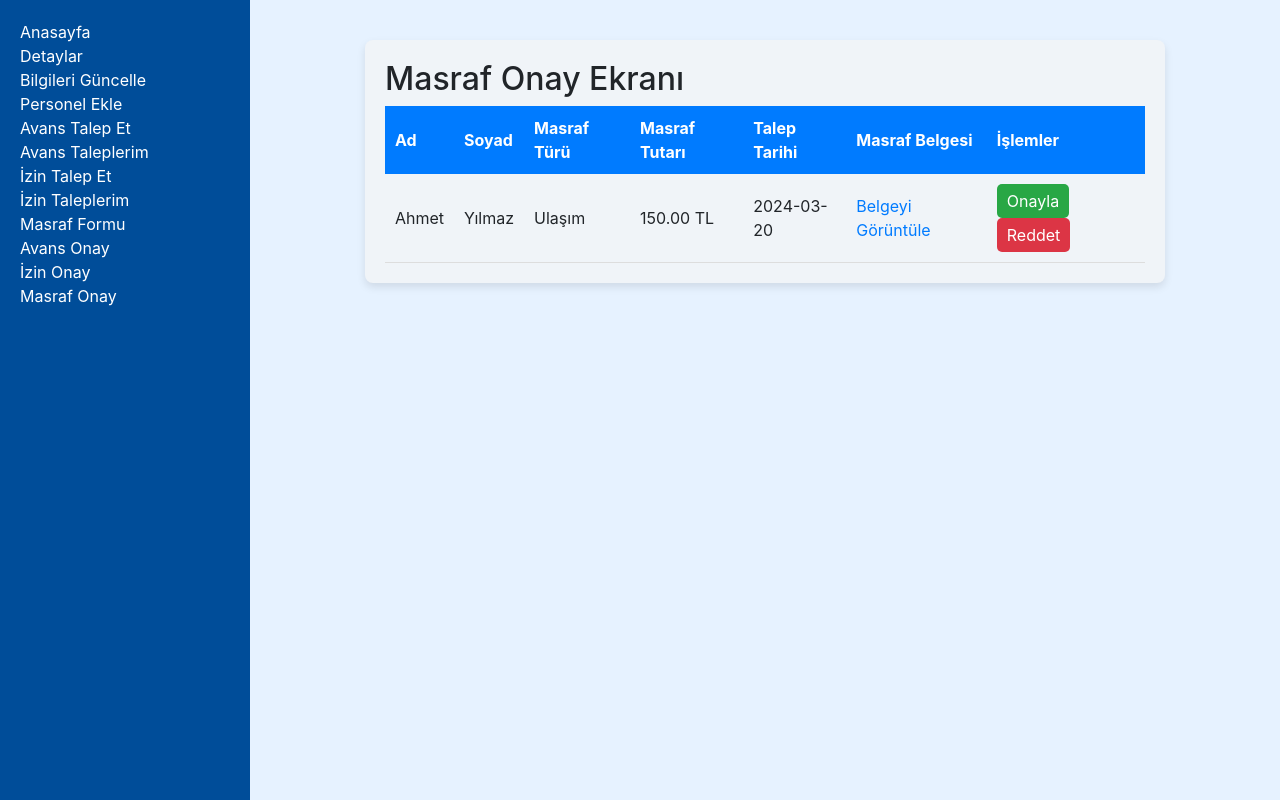
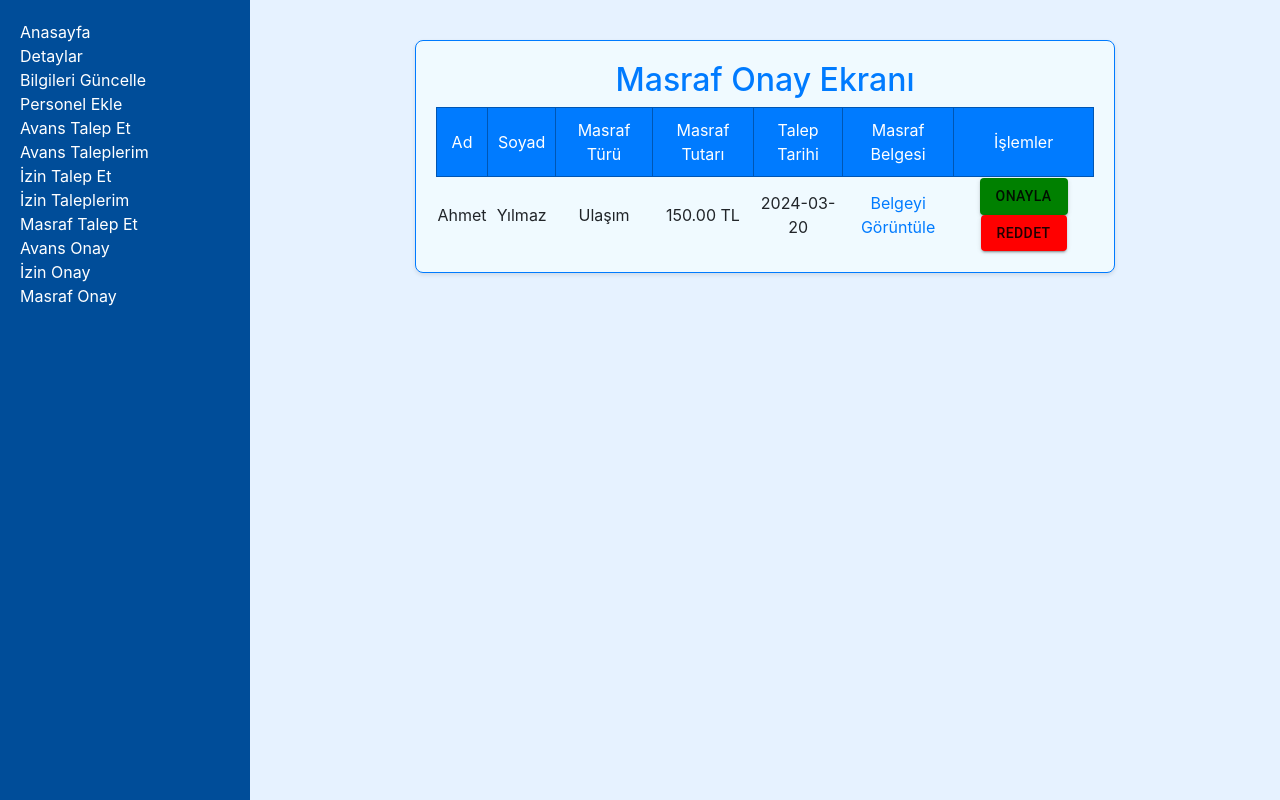
Before and after one commit to Esudekarakus/HumanResourcesFrontEndProject, a React (Vite) app: page /expensescreen in a window 1280 px wide. Built offline with nearby package versions, Linux system fonts and the light colour scheme.

Commit message:
Sayfa düzenlemeleri yapıldı - Personel ekle şirket bilgisi güncellendi

```diff
--- a/src/components/Employeer/ApproveRejectTable.jsx
+++ b/src/components/Employeer/ApproveRejectTable.jsx
@@ -2,21 +2,41 @@ import React, { useState, useEffect } from 'react';
 import { Card, CardContent, Typography, Table, TableBody, TableCell, TableHead, TableRow, Button, makeStyles } from '@material-ui/core';
 import { getAdvanceWithEmployee } from '../../service/AdvanceService';
 
-const useStyles = makeStyles({
+const styles = {
   card: {
-    margin: '20px',
-    backgroundColor: '#bbdefb',
+    backgroundColor: '#f0faff', // Açık mavi arka plan
+    border: '1px solid #007bff', // Mavi çerçeve
+    borderRadius: '8px',
+    padding: '20px',
+    maxWidth: '700px',
+    margin: '20px auto',
+    boxShadow: '0 2px 4px rgba(0, 0, 0, 0.1)',
+  },
+  header: {
+    color: '#007bff',
+    textAlign: 'center',
+    marginBottom: '20px',
   },
   table: {
-    minWidth: 650,
+    width: '100%',
+    borderCollapse: 'collapse',
+
   },
-  button: {
-    margin: '5px'
+  th: {
+    backgroundColor: '#007bff',
+    color: 'white',
+    padding: '10px',
+    border: '1px solid #0056b3',
+
+  },
+  td: {
+    padding: '8px',
+    border: '1px solid #007bff',
+    textAlign: 'center',
   }
-})
+};
 
 function ApproveRejectTable() {
-  const classes = useStyles();
   const [requests, setRequests] = useState([]);
 
   useEffect(() => {
@@ -44,35 +64,34 @@ function ApproveRejectTable() {
   };
 
   return (
-    <Card className={classes.card}>
-      <CardContent>
-        <Typography color="textSecondary" gutterBottom>
+    <div style={styles.card}>
+        <h2 style={styles.header}>
           Avans Talep Onay Ekranı
-        </Typography>
-        <Table className={classes.table} aria-label="simple table">
-          <TableHead>
-            <TableRow>
-              <TableCell>Ad</TableCell>
-              <TableCell>Soyad</TableCell>
-              <TableCell>Talep Tutarı</TableCell>
-              <TableCell>Talep Tarihi</TableCell>
-              <TableCell>Talep Türü</TableCell>
-              <TableCell align="center">İşlemler</TableCell>
-            </TableRow>
-          </TableHead>
-          <TableBody>
+        </h2>
+        <table style={styles.table}>
+          <thead>
+            <tr>
+              <th style={styles.th}>Ad</th>
+              <th style={styles.th}>Soyad</th>
+              <th style={styles.th}>Talep Tutarı</th>
+              <th style={styles.th}>Talep Tarihi</th>
+              <th style={styles.th}>Talep Türü</th>
+              <th style={styles.th} align="center">İşlemler</th>
+            </tr>
+          </thead>
+          <tbody>
             {requests.length > 0 ? (
               requests.map((request) => (
-                <TableRow key={request.id}>
-                  <TableCell component="th" scope="row">
+                <tr key={request.id}>
+                  <td component="th" scope="row">
                     {request.employeeName}
-                  </TableCell>
-                  <TableCell>{request.employeeLastName}</TableCell>
-                  <TableCell>{request.amount}</TableCell>
-                  <TableCell>{request.createdDate}</TableCell>
-                  <TableCell>{request.advanceType}</TableCell>
-                  <TableCell align="center">
-                    <Button
+                  </td>
+                  <td>{request.employeeLastName}</td>
+                  <td>{request.amount}</td>
+                  <td>{request.createdDate}</td>
+                  <td>{request.advanceType}</td>
+                  <td align="center">
+                    <Button style={{backgroundColor:"green"}}
                       variant="contained"
                       color="primary"
                       className={classes.button}
@@ -80,7 +99,7 @@ function ApproveRejectTable() {
                     >
                       Onayla
                     </Button>
-                    <Button
+                    <Button style={{backgroundColor:"red"}}
                       variant="contained"
                       color="secondary"
                       className={classes.button}
@@ -88,18 +107,17 @@ function ApproveRejectTable() {
                     >
                       Reddet
                     </Button>
-                  </TableCell>
-                </TableRow>
+                  </td>
+                </tr>
               ))
             ) : (
-              <TableRow>
-                <TableCell colSpan={6} align="center">Veri yükleniyor...</TableCell>
-              </TableRow>
+              <tr>
+                <td colSpan={6} align="center">Veri yükleniyor...</td>
+              </tr>
             )}
-          </TableBody>
-        </Table>
-      </CardContent>
-    </Card>
+          </tbody>
+        </table>
+    </div>
   );
 }
 
--- a/src/components/Employeer/ExpenseScreen.jsx
+++ b/src/components/Employeer/ExpenseScreen.jsx
@@ -1,4 +1,6 @@
+
 import React, { useState } from 'react';
+import {Button} from '@material-ui/core';
 
 const initialExpenses = [
   // Başlangıç verileri
@@ -18,13 +20,21 @@ function ExpenseScreen() {
   const [expenses] = useState(initialExpenses);
 
   const styles = {
-    expenseScreen: {
-      backgroundColor: '#f0f4f8',
+    card: {
+      backgroundColor: '#f0faff', // Açık mavi arka plan
+      border: '1px solid #007bff', // Mavi çerçeve
+      borderRadius: '8px',
       padding: '20px',
-      borderRadius: '8px',
-      boxShadow: '0 4px 8px rgba(0, 0, 0, 0.1)',
-      maxWidth: '800px',
+      maxWidth: '700px',
       margin: '20px auto',
+      boxShadow: '0 2px 4px rgba(0, 0, 0, 0.1)',
+
+      textAlign:'center'
+    },
+    header: {
+      color: '#007bff',
+      textAlign: 'center',
+      marginBottom: '20px',
     },
     table: {
       width: '100%',
@@ -32,66 +42,60 @@ function ExpenseScreen() {
     },
     th: {
       backgroundColor: '#007bff',
-      color: '#ffffff',
+      color: 'white',
       padding: '10px',
-      textAlign: 'left',
+      border: '1px solid #0056b3',
     },
     td: {
-      padding: '10px',
-      borderBottom: '1px solid #dddddd',
-    },
-    button: {
-      marginRight: '5px',
-      padding: '5px 10px',
-      border: 'none',
-      borderRadius: '5px',
-      cursor: 'pointer',
-    },
-    approveBtn: {
-      backgroundColor: '#28a745',
-      color: '#ffffff',
-    },
-    rejectBtn: {
-      backgroundColor: '#dc3545',
-      color: '#ffffff',
-    },
-    link: {
-      color: '#007bff',
-      textDecoration: 'none',
-    },
+      padding: '8px',
+      border: '1px solid #007bff',
+      textAlign: 'center',
+    }
   };
 
   return (
-<div style={styles.expenseScreen}>
-<h2>Masraf Onay Ekranı</h2>
+<div style={styles.card}>
+<h2 style={{color:'#007bff'}}>Masraf Onay Ekranı</h2>
 <table style={styles.table}>
 <thead>
 <tr>
-<th style={styles.th}>Ad</th>
-<th style={styles.th}>Soyad</th>
-<th style={styles.th}>Masraf Türü</th>
-<th style={styles.th}>Masraf Tutarı</th>
-<th style={styles.th}>Talep Tarihi</th>
-<th style={styles.th}>Masraf Belgesi</th>
-<th style={styles.th}>İşlemler</th>
+<td style={styles.th}>Ad</td>
+<td style={styles.th}>Soyad</td>
+<td style={styles.th}>Masraf Türü</td>
+<td style={styles.th}>Masraf Tutarı</td>
+<td style={styles.th}>Talep Tarihi</td>
+<td style={styles.th}>Masraf Belgesi</td>
+<td style={styles.th}>İşlemler</td>
 </tr>
 </thead>
 <tbody>
           {expenses.map((expense) => (
 <tr key={expense.id}>
-<td style={styles.td}>{expense.ad}</td>
-<td style={styles.td}>{expense.soyad}</td>
-<td style={styles.td}>{expense.masrafTuru}</td>
-<td style={styles.td}>{expense.masrafTutari}</td>
-<td style={styles.td}>{expense.talepTarihi}</td>
-<td style={styles.td}>
+<td >{expense.ad}</td>
+<td >{expense.soyad}</td>
+<td >{expense.masrafTuru}</td>
+<td >{expense.masrafTutari}</td>
+<td >{expense.talepTarihi}</td>
+<td >
 <a style={styles.link} href={`/documents/${expense.masrafBelgesi}`} target="_blank" rel="noopener noreferrer">
                   Belgeyi Görüntüle
 </a>
 </td>
-<td style={styles.td}>
-<button style={{...styles.button, ...styles.approveBtn}}>Onayla</button>
-<button style={{...styles.button, ...styles.rejectBtn}}>Reddet</button>
+<td align='center'>
+<Button style={{backgroundColor:"green"}}
+                    variant="contained"
+                    className={`${expense.button} ${expense.approveButton}`}
+                    onClick={() => handleApprove(expense.id)}
+                  >
+                    Onayla
+                  </Button>
+                  <Button style={{backgroundColor:"red"}}
+                    variant="contained"
+                    className={`${expense.button} ${expense.rejectButton}`}
+                    onClick={() => handleReject(expense.id)}
+                  >
+                    Reddet
+                  </Button>
 </td>
 </tr>
           ))}
--- a/src/components/Employeer/LeaveApprovalScreen.jsx
+++ b/src/components/Employeer/LeaveApprovalScreen.jsx
@@ -1,45 +1,57 @@
+
 import React, { useState, useEffect } from 'react';
-import {
-  Card,
-  CardContent,
-  Typography,
-  Table,
-  TableBody,
-  TableCell,
-  TableHead,
-  TableRow,
-  Button,
-  makeStyles
-} from '@material-ui/core';
+import {Button} from '@material-ui/core';
 import { getLeaveWithEmployee } from '../../service/LeaveService';
 
-const useStyles = makeStyles({
+const initialLeave = [
+  {
+    id:3,
+    employeeName: "x",
+    employeeLastName: "as",
+    numberOfDays: "1",
+    description: "s",
+    type: "Yıllık İzin",
+    leaveDate: "22.02.2222",
+    dueDate: "23.02.2222"
+  },
+];
+
+
+
+const styles = {
   card: {
-    margin: '20px',
-    backgroundColor: '#bbdefb',
+    backgroundColor: '#f0faff', // Açık mavi arka plan
+    border: '1px solid #007bff', // Mavi çerçeve
+    borderRadius: '8px',
+    padding: '20px',
+    maxWidth: '700px',
+    margin: '20px auto',
+    boxShadow: '0 2px 4px rgba(0, 0, 0, 0.1)',
+
+    textAlign:'center'
+  },
+  header: {
+    color: '#007bff',
+    textAlign: 'center',
+    marginBottom: '20px',
   },
   table: {
-    minWidth: 650,
+    width: '100%',
+    borderCollapse: 'collapse',
   },
-  button: {
-    margin: '5px',
+  th: {
+    backgroundColor: '#007bff',
+    color: 'white',
+    padding: '10px',
+    border: '1px solid #0056b3',
   },
-  approveButton: {
-    backgroundColor: '#4caf50',
-    '&:hover': {
-      backgroundColor: '#388e3c',
-    },
-  },
-  rejectButton: {
-    backgroundColor: '#f44336',
-    '&:hover': {
-      backgroundColor: '#d32f2f',
-    },
+  td: {
+    padding: '8px',
+    border: '1px solid #007bff',
+    textAlign: 'center',
   }
-});
-
+};
 function LeaveApprovalScreen() {
-  const classes = useStyles();
   const [leaveRequests, setLeaveRequests] = useState([]);
 
   useEffect(() => {
@@ -67,56 +79,54 @@ function LeaveApprovalScreen() {
   };
 
   return (
-    <Card className={classes.card}>
-      <CardContent>
-        <Typography color="textSecondary" gutterBottom>
-          Yıllık İzin Onay Ekranı
-        </Typography>
-        <Table className={classes.table} aria-label="simple table">
-          <TableHead>
-            <TableRow>
-              <TableCell>Ad</TableCell>
-              <TableCell>Soyad</TableCell>
-              <TableCell>Talep Edilen Gün Sayısı</TableCell>
-              <TableCell>Açıklama</TableCell>
-              <TableCell>Talep Türü</TableCell>
-              <TableCell>İzin Başlangıç Tarihi</TableCell>
-              <TableCell>İzin Bitiş Tarihi</TableCell>
-              <TableCell align="center">İşlemler</TableCell>
-            </TableRow>
-          </TableHead>
-          <TableBody>
+    <div style={styles.card}>
+        <h2 style={{color:'#007bff',textAlign:'center'}}>
+          İzin Onay Ekranı
+        </h2>
+        <table style={styles.table}>
+          <thead>
+            <tr>
+              <td style={styles.th}>Ad</td>
+              <td style={styles.th}>Soyad</td>
+              <td style={styles.th}>Talep Edilen Gün Sayısı</td>
+              <td style={styles.th}>Açıklama</td>
+              <td style={styles.th}>Talep Türü</td>
+              <td style={styles.th}>İzin Başlangıç Tarihi</td>
+              <td style={styles.th}>İzin Bitiş Tarihi</td>
+              <td style={styles.th} align="center">İşlemler</td>
+            </tr>
+          </thead>
+          <tbody>
             {leaveRequests.map((request) => (
-              <TableRow key={request.id}>
-                <TableCell>{request.employeeName}</TableCell>
-                <TableCell>{request.employeeLastName}</TableCell>
-                <TableCell>{request.numberOfDays}</TableCell>
-                <TableCell>{request.description}</TableCell>
-                <TableCell>{request.type}</TableCell>
-                <TableCell>{request.leaveDate}</TableCell>
-                <TableCell>{request.dueDate}</TableCell>
-                <TableCell align="center">
-                  <Button
+              <tr key={request.id}>
+                <td>{request.employeeName}</td>
+                <td>{request.employeeLastName}</td>
+                <td>{request.numberOfDays}</td>
+                <td>{request.description}</td>
+                <td>{request.type}</td>
+                <td>{request.leaveDate}</td>
+                <td>{request.dueDate}</td>
+                <td align="center">
+                  <Button style={{backgroundColor:"green"}}
                     variant="contained"
                     className={`${classes.button} ${classes.approveButton}`}
                     onClick={() => handleApprove(request.id)}
                   >
                     Onayla
                   </Button>
-                  <Button
+                  <Button style={{backgroundColor:"red"}}
                     variant="contained"
                     className={`${classes.button} ${classes.rejectButton}`}
                     onClick={() => handleReject(request.id)}
                   >
                     Reddet
                   </Button>
-                </TableCell>
-              </TableRow>
+                </td>
+              </tr>
             ))}
-          </TableBody>
-        </Table>
-      </CardContent>
-    </Card>
+          </tbody>
+        </table>
+    </div>
   );
 }
 
--- a/src/components/Personel/AdvanceList.jsx
+++ b/src/components/Personel/AdvanceList.jsx
@@ -52,7 +52,7 @@ const AdvanceRequestsList = () => {
 
   return (
     <div style={styles.card}>
-      <h2 style={styles.header}>Advance Taleplerim</h2>
+      <h2 style={styles.header}>Avans Taleplerim</h2>
       <table style={styles.table}>
         <thead>
           <tr>
--- a/src/components/Personel/ExpenseForm.jsx
+++ b/src/components/Personel/ExpenseForm.jsx
@@ -3,30 +3,58 @@ import { Paper, Table, TableBody, TableCell, TableContainer, TableHead, TableRow
 import { AttachFile as AttachFileIcon } from '@material-ui/icons';
 import { makeStyles } from '@material-ui/core/styles';
 
-const useStyles = makeStyles((theme) => ({
-  formContainer: {
-    margin: theme.spacing(2),
-    padding: theme.spacing(2),
-    backgroundColor: '#e3f2fd',
+const styles = {
+  card: {
+    backgroundColor: '#f0faff', // Açık mavi arka plan
+    border: '1px solid #007bff', // Mavi çerçeve
+    borderRadius: '8px',
+    padding: '20px',
+    maxWidth: '500px',
+    margin: '20px auto',
+    boxShadow: '0 2px 4px rgba(0, 0, 0, 0.1)',
   },
-  tableContainer: {
-    marginTop: theme.spacing(2),
+  header: {
+    color: '#007bff', // Mavi başlık metni
+    textAlign: 'center',
+    marginBottom: '20px',
   },
-  fileInput: {
-    display: 'none',
+  formGroup: {
+    marginBottom: '15px',
+  },
+  label: {
+    display: 'block',
+    marginBottom: '5px',
+    color: '#0056b3', // Daha koyu mavi metin
+  },
+  input: {
+    width: '100%',
+    padding: '8px',
+    margin: '0 0 10px 0',
+    borderRadius: '4px',
+    border: '1px solid #007bff',
+  },
+  select: {
+    width: '100%',
+    padding: '8px',
+    borderRadius: '4px',
+    border: '1px solid #007bff',
+    marginBottom: '10px',
   },
   submitButton: {
-    marginTop: theme.spacing(2),
+    backgroundColor: '#007bff', // Mavi buton
+    color: 'white',
+    padding: '10px 15px',
+    border: 'none',
+    borderRadius: '4px',
+    cursor: 'pointer',
   },
-  paper: {
-    padding: theme.spacing(2),
-    color: theme.palette.text.secondary,
-    backgroundColor: '#bbdefb',
+  errorMessage: {
+    color: 'red',
+    marginBottom: '15px',
   },
-}));
+};
 
 function ExpenseForm() {
-  const classes = useStyles();
   const [expenses, setExpenses] = useState([]);
   const [expenseType, setExpenseType] = useState('');
   const [amount, setAmount] = useState('');
@@ -53,50 +81,62 @@ function ExpenseForm() {
   };
 
   return (
-<div>
-<Paper className={classes.formContainer}>
-<Typography variant="h6">Harcama Talep Formu</Typography>
+<div style={styles.card}>
 <form onSubmit={handleSubmit}>
-<TextField label="Harcama Türü" value={expenseType} onChange={(e) => setExpenseType(e.target.value)} fullWidth margin="normal" />
-<TextField label="Tutar" value={amount} onChange={(e) => setAmount(e.target.value)} fullWidth margin="normal" InputProps={{
+<h2 style={styles.header}>Masraf Talep Formu</h2>
+
+<div style={styles.formGroup}>
+   <label style={styles.label}>Masraf Türü:</label>
+   <input value={expenseType} onChange={(e) => setExpenseType(e.target.value)} fullWidth margin="normal" />
+</div>
+
+<div style={styles.formGroup}>
+<label style={styles.label}>Tutar:</label>
+<input value={amount} onChange={(e) => setAmount(e.target.value)} fullWidth margin="normal" InputProps={{
             endAdornment: <InputAdornment position="end">TL</InputAdornment>,
           }} />
-<TextField label="Para Birimi" value={currency} onChange={(e) => setCurrency(e.target.value)} fullWidth margin="normal" />
-<input accept=".pdf,.xls,.xlsx" className={classes.fileInput} id="contained-button-file" multiple type="file" onChange={handleFileChange} />
-<label htmlFor="contained-button-file">
-<Button variant="contained" color="default" component="span" startIcon={<AttachFileIcon />}>
+</div>
+
+<div style={styles.formGroup}>
+<label style={styles.label}>Para Birimi:</label>
+
+<input value={currency} onChange={(e) => setCurrency(e.target.value)} fullWidth margin="normal" />
+
+</div>
+<input accept=".pdf,.xls,.xlsx" className={styles.AttachFile} id="contained-button-file" multiple type="file" onChange={handleFileChange} />
+ <br />
+{/* <label >
+<Button variant="contained" color="default" component="span" startIcon={<AttachFileIcon />} multiple type="file" onChange={handleFileChange} accept=".pdf,.xls,.xlsx">
               Dosya Ekle
 </Button>
-</label>
-<Button type="submit" variant="contained" color="primary" className={classes.submitButton}>
+</label> */}
+<br />
+<Button type="submit" variant="contained" color="primary" className={styles.submitButton}>
             Talep Ekle
 </Button>
 </form>
-</Paper>
-<TableContainer component={Paper} className={classes.tableContainer}>
-<Table>
-<TableHead>
-<TableRow>
-<TableCell>Harcama Türü</TableCell>
-<TableCell align="right">Tutar</TableCell>
-<TableCell align="right">Para Birimi</TableCell>
-<TableCell align="right">Dosya</TableCell>
-</TableRow>
-</TableHead>
-<TableBody>
+<table>
+<thead>
+<tr>
+<td>Masraf Türü</td>
+<td align="right">Tutar</td>
+<td align="right">Para Birimi</td>
+<td align="right">Dosya</td>
+</tr>
+</thead>
+<tbody>
             {expenses.map((expense, index) => (
-<TableRow key={index}>
-<TableCell component="th" scope="row">
+<tr key={index}>
+<td component="th" scope="row">
                   {expense.expenseType}
-</TableCell>
-<TableCell align="right">{expense.amount}</TableCell>
-<TableCell align="right">{expense.currency}</TableCell>
-<TableCell align="right">{expense.file ? expense.file.name : 'Yok'}</TableCell>
-</TableRow>
+</td>
+<td align="right">{expense.amount}</td>
+<td align="right">{expense.currency}</td>
+<td align="right">{expense.file ? expense.file.name : 'Yok'}</td>
+</tr>
             ))}
-</TableBody>
-</Table>
-</TableContainer>
+</tbody>
+</table>
 </div>
   );
 }
--- a/src/components/Personel/LeaveForm.jsx
+++ b/src/components/Personel/LeaveForm.jsx
@@ -1,3 +1,4 @@
+
 import React, { useState } from 'react';
 
 const LeaveRequestForm = () => {
@@ -12,6 +13,7 @@ const LeaveRequestForm = () => {
     padding: '20px',
     maxWidth: '500px',
     margin: 'auto',
+    border: '1px solid #0056b3',
   };
 
   const titleStyles = {
@@ -26,6 +28,7 @@ const LeaveRequestForm = () => {
   const labelStyles = {
     display: 'block',
     marginBottom: '5px',
+    color:'#007bff',
   };
 
   const inputSelectStyles = {
--- a/src/components/Personel/LeaveList.jsx
+++ b/src/components/Personel/LeaveList.jsx
@@ -2,33 +2,39 @@ import React, { useState, useEffect } from 'react';
 import { Card, CardContent, Typography, Table, TableBody, TableCell, TableHead, TableRow, Button, makeStyles } from '@material-ui/core';
 import { getLeaveByEmployeeId } from '../../service/LeaveService';
 
-const useStyles = makeStyles({
+const styles = {
   card: {
-    margin: '20px',
-    backgroundColor: '#bbdefb',
+    backgroundColor: '#f0faff', // Açık mavi arka plan
+    border: '1px solid #007bff', // Mavi çerçeve
+    borderRadius: '8px',
+    padding: '20px',
+    maxWidth: '700px',
+    margin: '20px auto',
+    boxShadow: '0 2px 4px rgba(0, 0, 0, 0.1)',
+  },
+  header: {
+    color: '#007bff',
+    textAlign: 'center',
+    marginBottom: '20px',
   },
   table: {
-    minWidth: 650,
+    width: '100%',
+    borderCollapse: 'collapse',
   },
-  button: {
-    margin: '5px',
+  th: {
+    backgroundColor: '#007bff',
+    color: 'white',
+    padding: '10px',
+    border: '1px solid #0056b3',
   },
-  approveButton: {
-    backgroundColor: '#4caf50',
-    '&:hover': {
-      backgroundColor: '#388e3c',
-    },
-  },
-  rejectButton: {
-    backgroundColor: '#f44336',
-    '&:hover': {
-      backgroundColor: '#d32f2f',
-    },
+  td: {
+    padding: '8px',
+    border: '1px solid #007bff',
+    textAlign: 'center',
   }
-});
+};
 
 function LeaveRequestList() {
-  const classes = useStyles();
   const [leaveRequests, setLeaveRequests] = useState([]);
 
   useEffect(() => {
@@ -46,39 +52,35 @@ function LeaveRequestList() {
   }, []);
 
   return (
-    <Card className={classes.card}>
-      <CardContent>
-        <Typography color="textSecondary" gutterBottom>
-          Taleplerim
-        </Typography>
-        <Table className={classes.table} aria-label="simple table">
-          <TableHead>
-            <TableRow>
-              <TableCell>Talep Türü</TableCell>
-              <TableCell>Açıklama</TableCell>
-              <TableCell>Cevaplama Tarihi</TableCell>
-              <TableCell>İzin Başlangıç</TableCell>
-              <TableCell>İzin Bitiş</TableCell>
-              <TableCell>Talep Durumu</TableCell>
-              <TableCell>Gün Sayısı</TableCell>
-            </TableRow>
-          </TableHead>
-          <TableBody>
-            {leaveRequests.map((request, index) => (
-              <TableRow key={index}>
-                <TableCell>{request.type}</TableCell>
-                <TableCell>{request.description}</TableCell>
-                <TableCell>{request.approvalDate}</TableCell>
-                <TableCell>{request.leaveDate}</TableCell>
-                <TableCell>{request.dueDate}</TableCell>
-                <TableCell>-</TableCell>
-                <TableCell>{request.numberOfDays}</TableCell>
-              </TableRow>
-            ))}
-          </TableBody>
-        </Table>
-      </CardContent>
-    </Card>
+    <div style={styles.card}>
+      <h2 style={styles.header}>İzin Taleplerim</h2>
+      <table style={styles.table}>
+        <thead>
+          <tr>
+            <th style={styles.th}>Talep Türü</th>
+            <th style={styles.th}>Açıklama</th>
+            <th style={styles.th}>Cevaplanma Tarihi</th>
+            <th style={styles.th}>İzin Başlangıç</th>
+            <th style={styles.th}>İzin Bitiş</th>
+            <th style={styles.th}>Talep Durumu</th>
+            <th style={styles.th}>Gün Sayısı</th>
+          </tr>
+        </thead>
+        <tbody>
+          {leaveRequests.map((request, index) => (
+            <tr key={index}>
+              <td style={styles.td}>{request.type}</td>
+              <td style={styles.td}>{request.description}</td>
+              <td style={styles.td}>{request.approvalDate}</td>
+              <td style={styles.td}>{request.leaveDate}</td>
+              <td style={styles.td}>{request.dueDate}</td>
+              <td>-</td>
+              <td>{request.numberOfDays}</td>
+            </tr>
+          ))}
+        </tbody>
+      </table>
+    </div>
   );
 }
 
--- a/src/components/Template.jsx
+++ b/src/components/Template.jsx
@@ -46,7 +46,7 @@ function Template() {
 <li><Link to="/advancerequestlist" style={{ color: 'white', textDecoration: 'none' }}>Avans Taleplerim</Link></li>
 <li><Link to="/leaverequestform" style={{ color: 'white', textDecoration: 'none' }}>İzin Talep Et</Link></li>
 <li><Link to="/leaverequestlist" style={{ color: 'white', textDecoration: 'none' }}>İzin Taleplerim</Link></li>
-<li><Link to="/expenseform" style={{ color: 'white', textDecoration: 'none' }}>Masraf Formu</Link></li>
+<li><Link to="/expenseform" style={{ color: 'white', textDecoration: 'none' }}>Masraf Talep Et</Link></li>
 <li><Link to="/approverejecttable" style={{ color: 'white', textDecoration: 'none' }}>Avans Onay </Link></li>
 <li><Link to="/leaveapprovalscreen" style={{ color: 'white', textDecoration: 'none' }}>İzin Onay </Link></li>
 <li><Link to="/expensescreen" style={{ color: 'white', textDecoration: 'none' }}>Masraf Onay </Link></li>
```
Also changed, not shown: src/components/HomePage/AddEmp.jsx (+27 -7 lines), src/components/Personel/AdvanceForm.jsx (+2 -9 lines).
